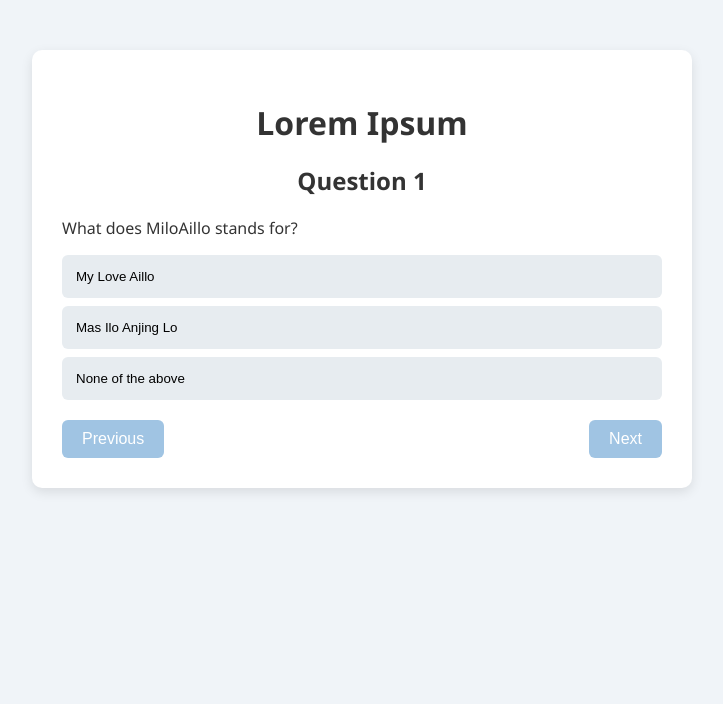
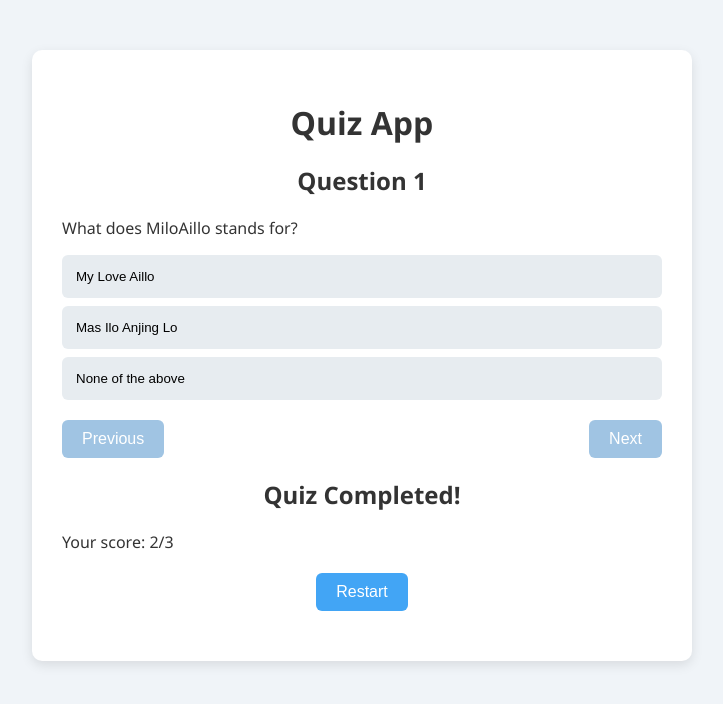
Before and after one commit to MiloAillo/learn-React, a React (Vite) app: page / in a window 1280 px wide. Shown: the top 704 px of the page, without its empty margins (278-1001 px from the left). Built offline with nearby package versions, Linux system fonts and the light colour scheme.

Commit message:
prepped scalable structure

```diff
--- a/src/App.jsx
+++ b/src/App.jsx
@@ -1,12 +1,13 @@
 import './index.css'
+import QuizContainer from './containers/quizContainer'
 import Quiz from './components/quiz'
 
 function App() {
 
   return (
     <div className='app-container'>
-      <h1>Lorem Ipsum</h1>
-      <Quiz />
+      <h1>Quiz App</h1>
+      <QuizContainer />
     </div>
   )
 }
--- a/src/components/quiz.jsx
+++ b/src/components/quiz.jsx
@@ -1,4 +1,5 @@
 import { useState } from "react"
+import Result from "./result"
 
 function Quiz() {
     const questionBank = [
@@ -22,6 +23,7 @@
 
     const [userAnswers, setUserAnswers] = useState([null, null, null])
     const [currentQuestion, setCurrentQuestion] = useState(0)
+    const [isFinished, setIsFinished] = useState(false)
 
     const selectedAnswer = userAnswers[currentQuestion]
 
@@ -34,6 +36,9 @@
     function nextQuestion() {
         if (currentQuestion < questionBank.length - 1) {
             setCurrentQuestion(currentQuestion + 1)
+        }
+        else {
+            setIsFinished(true)
         }
     }
     function previousQuestion() {
--- /dev/null
+++ b/src/components/result.jsx
@@ -0,0 +1,9 @@
+function Result() {
+    return <div>
+        <h2>Quiz Completed!</h2>
+        <p>Your score: 2/3</p>
+        <button className="restart-button">Restart</button>
+    </div>
+}
+
+export default Result
--- /dev/null
+++ b/src/containers/quizContainer.jsx
@@ -0,0 +1,11 @@
+import Quiz from "../components/quiz";
+import Result from "../components/result";
+
+function QuizContainer() {
+    return <div>
+        <Quiz />
+        <Result />
+    </div>
+}
+
+export default QuizContainer
```
